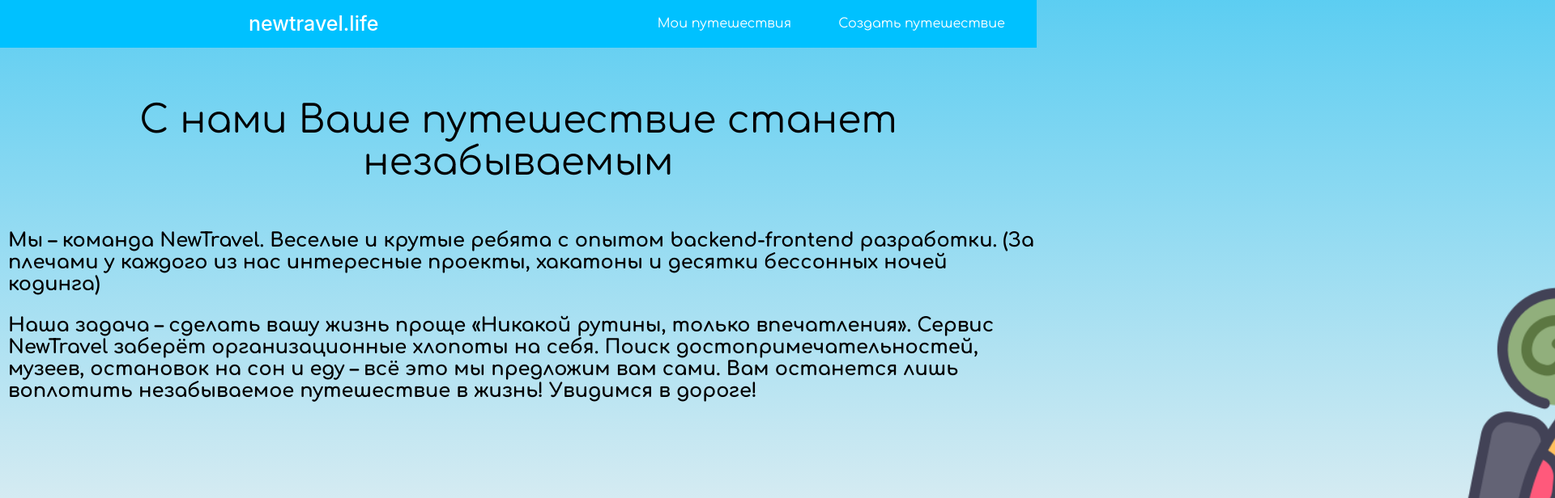
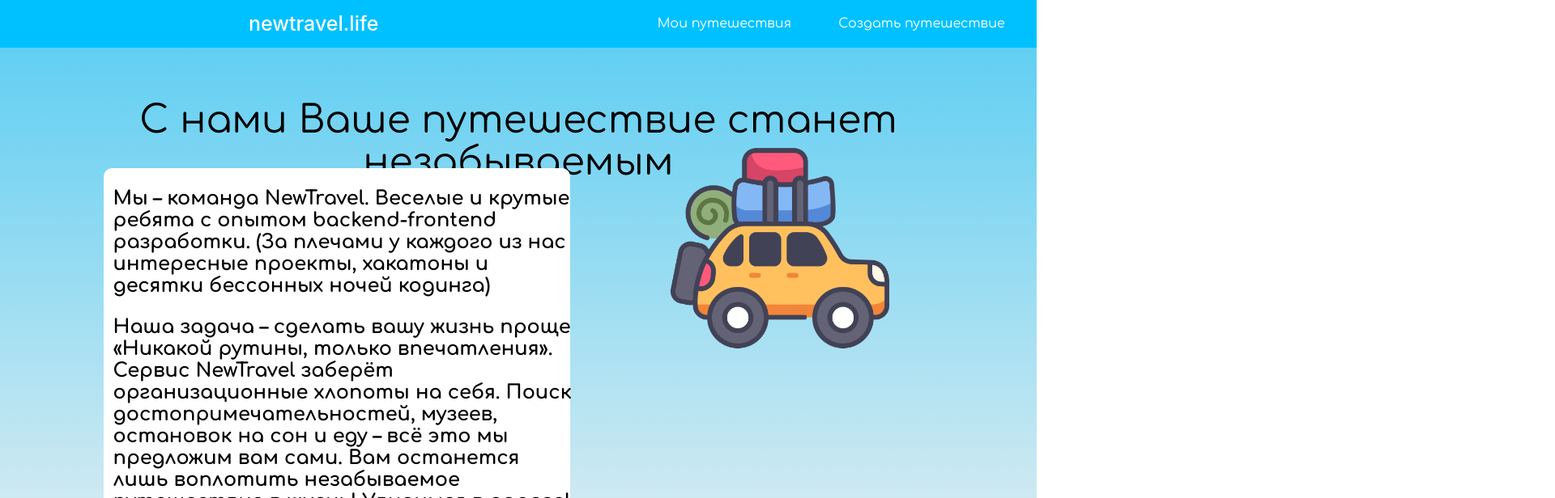
Before and after one commit to NewTravelLife/summerhack2024, a React (Vite) app in the folder frontend/: page / in a window 1280 px wide. Shown: the top 616 px of the page at 81% size, 1920 px wide, since content can reach past the window. Built offline with nearby package versions, Linux system fonts and the light colour scheme.

Commit message:
main dizigne

```diff
--- a/frontend/src/App.css
+++ b/frontend/src/App.css
@@ -493,8 +493,12 @@ left: 8%;
  }
  .MainInfoUs{
   position: absolute;
-  left: 10px;
-  max-width: 1500px;
+  left: 10%;
+
+  top:30%;
+  background-color: #fff;
+  width: 45%;
+  border-radius: 10px;
   color: black;
   text-align: left;
   font-weight: 700;
@@ -512,17 +516,14 @@ body {
 .MainInfoUs img{
 position: absolute;
 width: 50%;
-left: 140%;
+top: -10%;
+left: 120%;
 border-radius: 10px;
-
-   }
-   .MainInfoUs img{
-    position: absolute;
-    width: 50%;
-    left: 140%;
-    border-radius: 10px;
-
-       }
+  }
+  .MainInfoUs p{
+position: relative;
+left: 2%;
+      }
        .booxxx {
         background-color: #fff;
         border-radius: 10px;
--- a/frontend/src/main.jsx
+++ b/frontend/src/main.jsx
@@ -91,10 +91,10 @@ function App() {
             <div className="MainInfoUs" >
                 <img  src={Travelimg} alt="" />
                 <div >
-                  <p style={{position:"relative", top:"50px"}}>Мы – команда NewTravel. Веселые и крутые ребята с опытом backend-frontend разработки.
+                  <p >Мы – команда NewTravel. Веселые и крутые ребята с опытом backend-frontend разработки.
                     (За плечами у каждого из нас интересные проекты, хакатоны и десятки бессонных ночей кодинга)
                     </p>
-                    <p style={{position:"relative", top:"50px"}}>
+                    <p >
                     Наша задача – сделать вашу жизнь проще «Никакой рутины, только впечатления». Сервис NewTravel заберёт организационные хлопоты на себя. Поиск достопримечательностей, музеев, остановок на сон и еду – всё это мы предложим вам сами. Вам останется лишь воплотить незабываемое путешествие в жизнь!
                     Увидимся в дороге!
                     </p>
```
